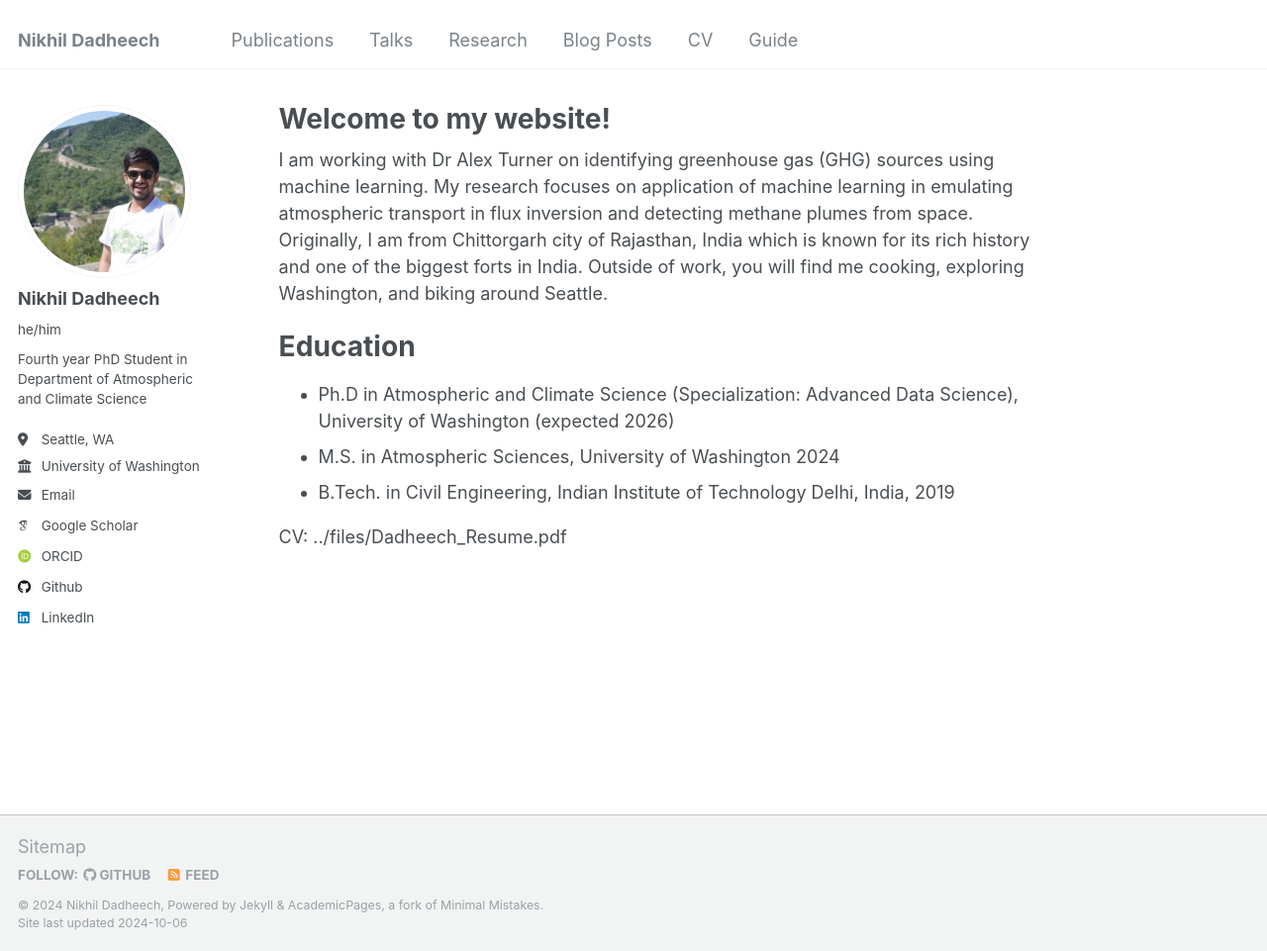
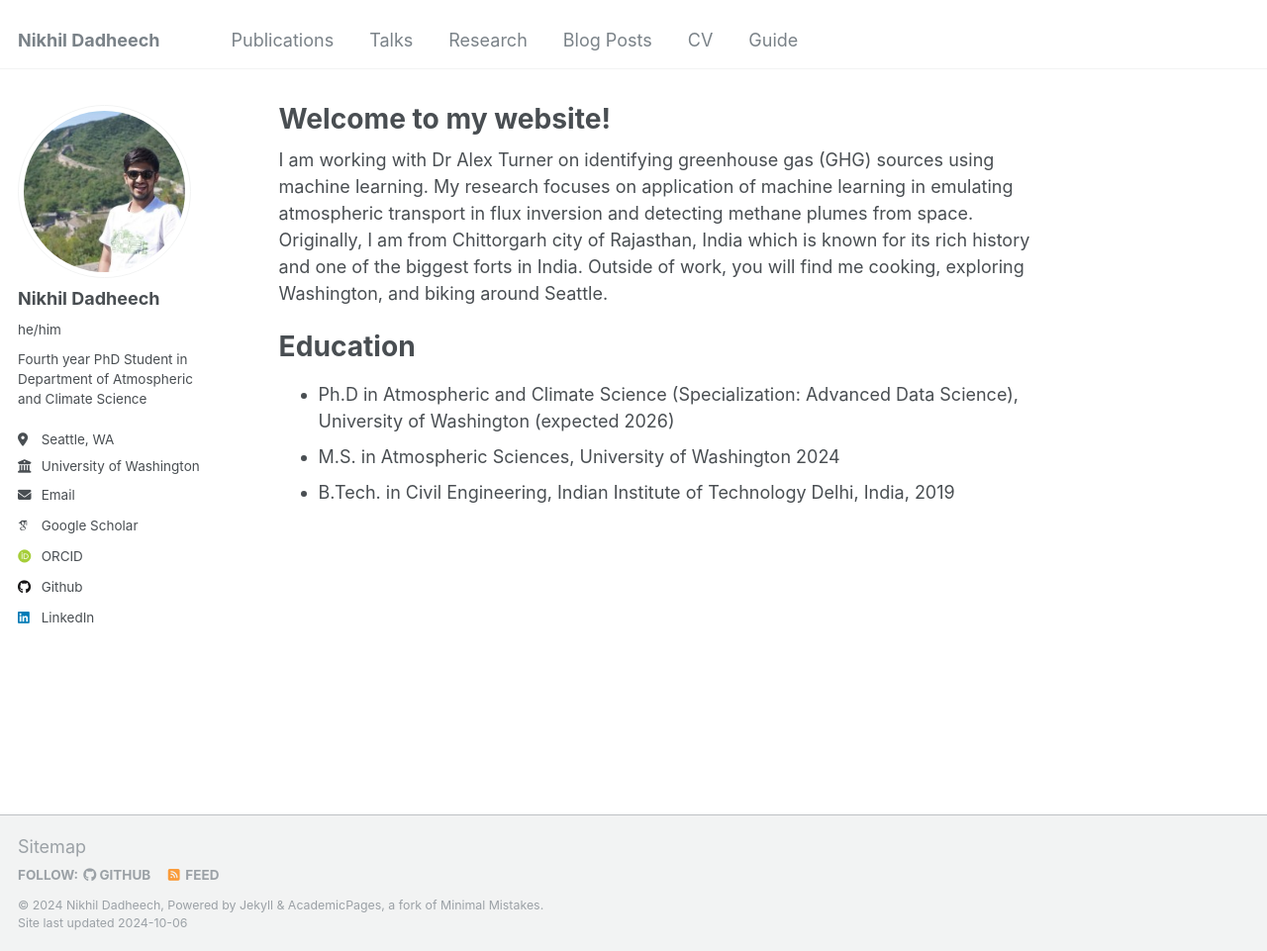
Before and after one commit to nd349/nd349.github.io, a Jekyll site: the page built from _pages/about.md, in a window 1280 px wide and 961 px high. Shown: the whole window at 99% size. Built offline with Jekyll 4.4.1, drawn with Linux system fonts in a browser that asks for light colours; some web fonts are replaced.

```diff
--- a/_pages/about.md
+++ b/_pages/about.md
@@ -16,5 +16,3 @@
 * Ph.D in Atmospheric and Climate Science (Specialization: Advanced Data Science), University of Washington (expected 2026)
 * M.S. in Atmospheric Sciences, University of Washington 2024
 * B.Tech. in Civil Engineering, Indian Institute of Technology Delhi, India, 2019
-
-CV: ../files/Dadheech_Resume.pdf
```
